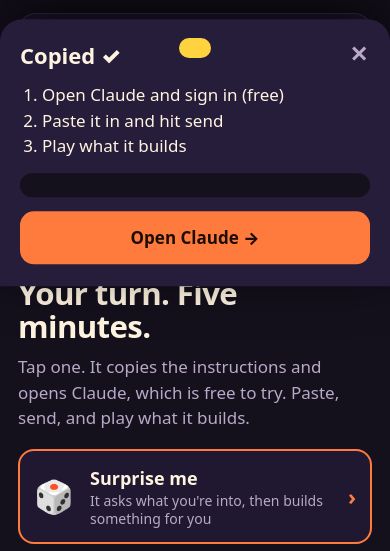
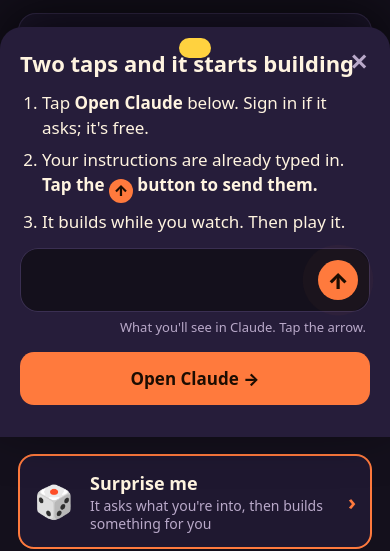
Before and after one commit to cvp1/build-camp, a plain HTML site: page index.html in a window 390 px wide. Shown: the part 838-1389 px from the top of the page. Drawn offline with Linux system fonts and the light colour scheme.

Commit message:
Sheet: show the send arrow and say exactly what to tap
Craig's phone test: the prompt arrives pre-filled but nothing said to press send.

Co-Authored-By: Claude Fable 5.2 <noreply@anthropic.com>

```diff
--- a/index.html
+++ b/index.html
@@ -63,7 +63,14 @@ footer{padding:48px 0 60px;color:var(--dim);font-size:14px;text-align:center}
 .sheet .in{max-width:460px;margin:0 auto}
 .sheet h3{font-size:22px;font-weight:900;margin-bottom:4px}
 .sheet ol{margin:10px 0 14px;padding-left:22px;color:var(--ink)}
-.sheet .p{background:#14101c;border-radius:12px;padding:12px;font-size:14px;color:var(--dim);margin-bottom:14px;max-height:92px;overflow:auto}
+.sheet li{margin-bottom:6px}
+.up{display:inline-grid;place-items:center;width:24px;height:24px;border-radius:50%;background:var(--hot);color:#1c0d02;font-weight:900;font-size:15px;line-height:1;vertical-align:-5px}
+.up.lg{width:40px;height:40px;font-size:22px;flex:none;animation:ring 1.3s ease-out infinite}
+@keyframes ring{0%{box-shadow:0 0 0 0 #ff7a3dcc}100%{box-shadow:0 0 0 16px #ff7a3d00}}
+.mock{display:flex;align-items:flex-end;gap:12px;background:#14101c;border-radius:18px;padding:12px 12px 12px 16px;box-shadow:inset 0 0 0 1px var(--line)}
+.mt{flex:1;font-size:14px;line-height:1.35;color:var(--ink);max-height:57px;overflow:hidden}
+.cap{font-size:13px;color:var(--dim);text-align:right;margin:6px 4px 14px}
+.fine{font-size:13px;color:var(--dim);text-align:center;margin-top:10px}
 .sheet .btn{width:100%}
 .sheet .x{position:absolute;right:14px;top:10px;background:none;color:var(--dim);font-size:22px;padding:8px}
 .toast{position:fixed;left:50%;bottom:28px;transform:translate(-50%,80px);background:var(--sun);color:#221a05;font-weight:800;padding:10px 16px;border-radius:99px;transition:transform .25s;z-index:20;white-space:nowrap;font-size:15px}
@@ -104,7 +111,7 @@ footer{padding:48px 0 60px;color:var(--dim);font-size:14px;text-align:center}
 
   <section id="turn">
     <h2>Your turn. Five minutes.</h2>
-    <p>Tap one. It copies the instructions and opens Claude, which is free to try. Paste, send, and play what it builds.</p>
+    <p>Tap one. Claude opens with the instructions already typed in. Hit the <span class="up">↑</span> button and it starts building. Free to try.</p>
     <div class="cards">
       <button class="card top" data-prompt="Ask me 3 quick questions about what I'm into, one at a time. Then build me a small game or tool based on my answers that works on my phone.">
         <span class="em">🎲</span><span><span class="t">Surprise me</span><span class="d">It asks what you're into, then builds something for you</span></span><span class="go">›</span>
@@ -154,10 +161,16 @@ footer{padding:48px 0 60px;color:var(--dim);font-size:14px;text-align:center}
 <div class="sheet" id="sheet" role="dialog" aria-labelledby="sheetT">
   <div class="in">
     <button class="x" id="sheetX" aria-label="Close">✕</button>
-    <h3 id="sheetT">Copied ✓</h3>
-    <ol><li>Open Claude and sign in (free)</li><li>Paste it in and hit send</li><li>Play what it builds</li></ol>
-    <div class="p" id="sheetP"></div>
+    <h3 id="sheetT">Two taps and it starts building</h3>
+    <ol>
+      <li>Tap <b>Open Claude</b> below. Sign in if it asks; it's free.</li>
+      <li>Your instructions are already typed in. <b>Tap the <span class="up">↑</span> button to send them.</b></li>
+      <li>It builds while you watch. Then play it.</li>
+    </ol>
+    <div class="mock" aria-hidden="true"><div class="mt" id="sheetP"></div><span class="up lg">↑</span></div>
+    <div class="cap">What you'll see in Claude. Tap the arrow.</div>
     <a class="btn" id="sheetGo" target="_blank" rel="noopener">Open Claude →</a>
+    <div class="fine" id="sheetFine"></div>
   </div>
 </div>
 <div class="toast" id="toast"></div>
@@ -317,7 +330,7 @@ $('share').addEventListener('click', async () => {
 const sheet = $('sheet');
 document.querySelectorAll('.card').forEach(b => b.addEventListener('click', async () => {
   const p = b.dataset.prompt, ok = await copy(p);
-  $('sheetT').textContent = ok ? 'Copied ✓' : 'Copy this';
+  $('sheetFine').textContent = ok ? 'Box empty when Claude opens? Just paste. The instructions are already copied.' : 'Box empty when Claude opens? Come back and tap the card again.';
   $('sheetP').textContent = p;
   $('sheetGo').href = 'https://claude.ai/new?q=' + encodeURIComponent(p);
   sheet.classList.add('on');
```
